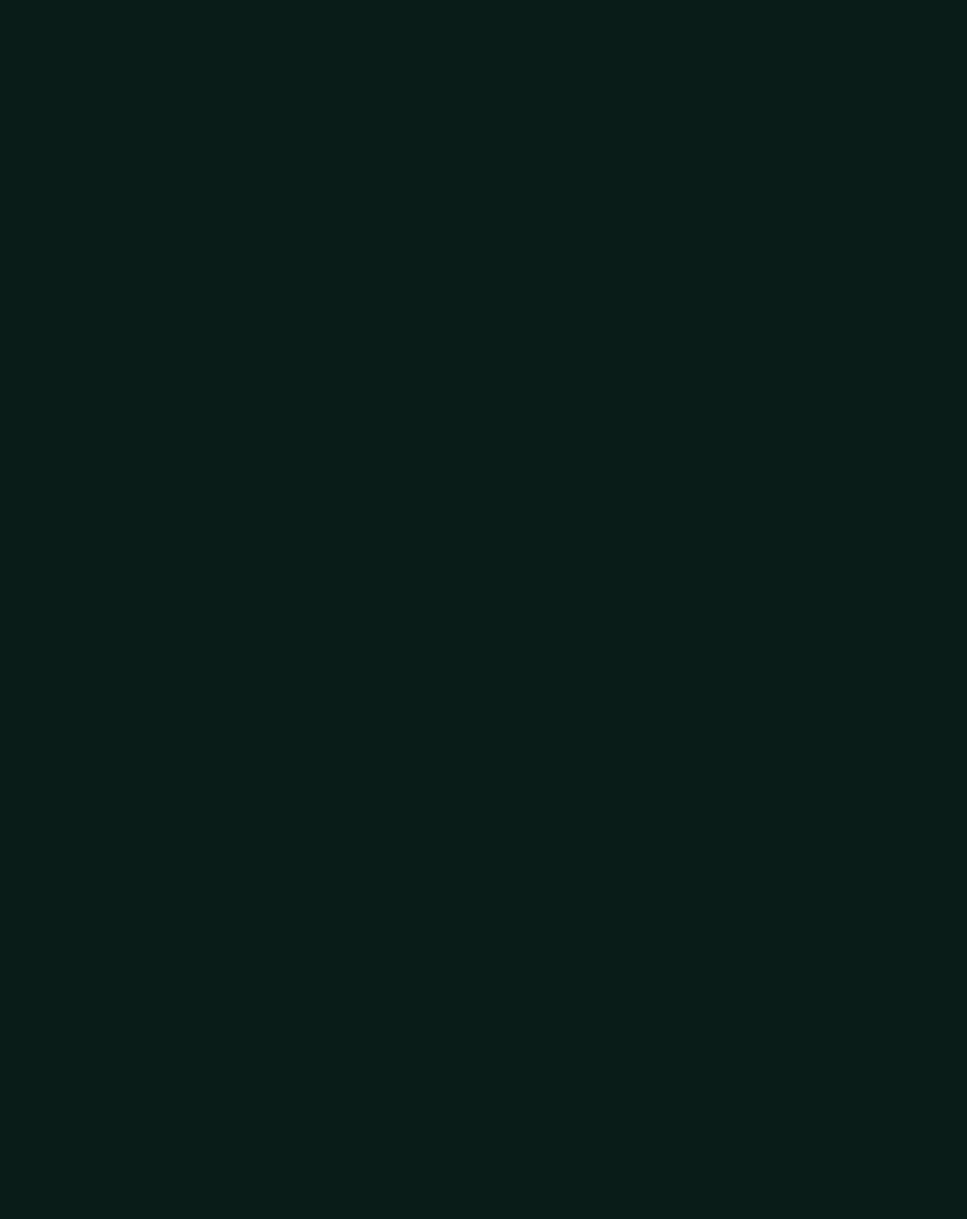
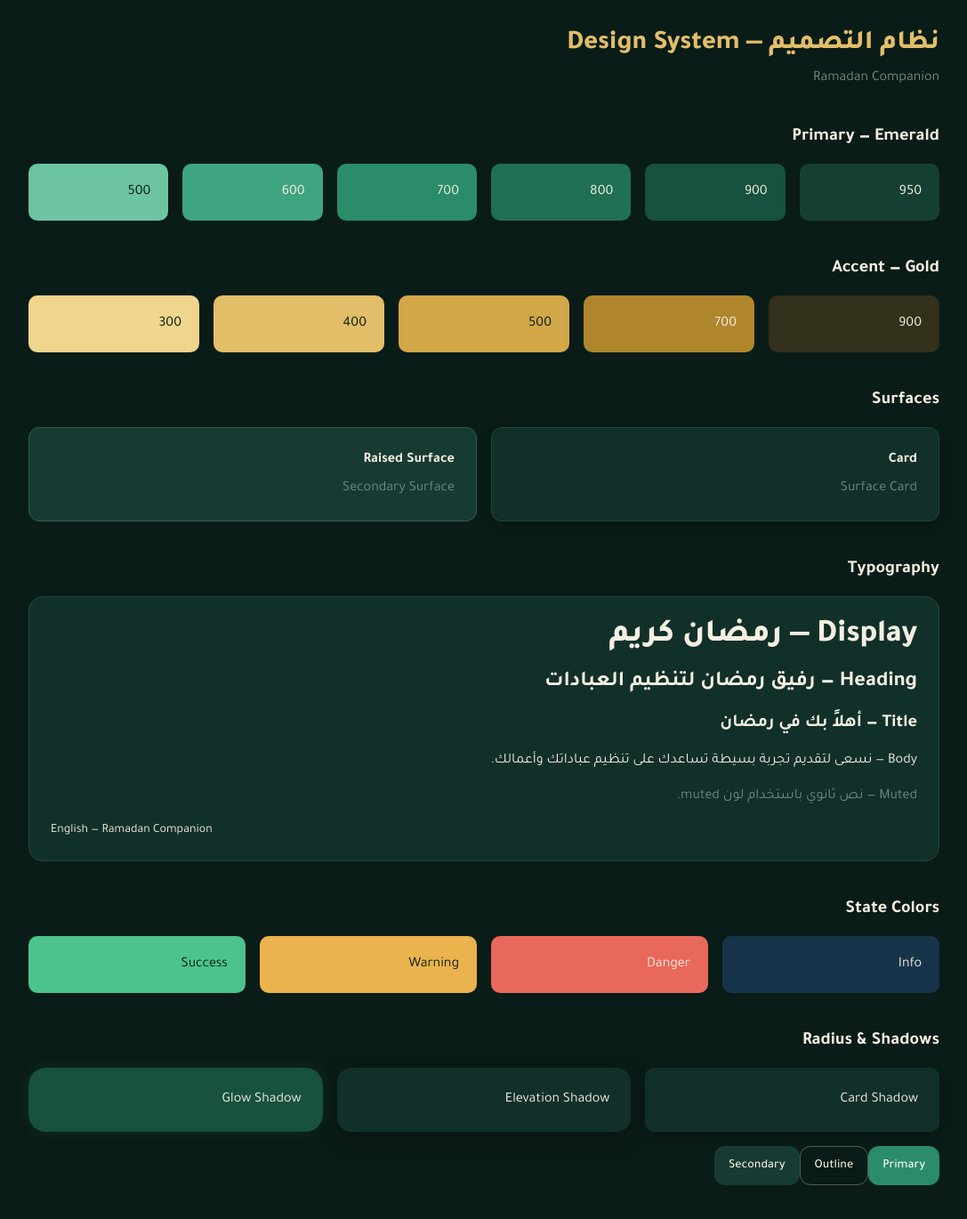
Before and after one commit to mohammadmokhmaljy1/ramadan-companion, a React (Vite) app: page / in a window 1280 px wide. Shown: the top 1370 px of the page at 89% size, without its empty margins (96-1183 px from the left). Before the commit the page ends 800 px from the top, so only its background shows below. Built offline with nearby package versions, Linux system fonts and the light colour scheme.

Commit message:
fix(ui): address base components review feedback

```diff
--- a/src/app/App.tsx
+++ b/src/app/App.tsx
@@ -1,16 +1,112 @@
+import { Button } from '@/shared/ui/button';
 import { Playground } from './Playground';
-
 function App() {
   const isPlayground = window.location.pathname === '/playground';
 
   if (isPlayground) {
     return <Playground />;
   }
-
   return (
     <main dir="rtl" className="bg-background text-foreground min-h-screen p-8">
       <div className="mx-auto max-w-5xl space-y-10">
-        {/* اتركي محتوى صفحة Design System الحالي كما هو */}
+        <header>
+          <h1 className="text-gold-400 text-3xl font-extrabold">نظام التصميم — Design System</h1>
+
+          <p className="text-muted-foreground mt-2">Ramadan Companion</p>
+        </header>
+
+        {/* Emerald */}
+        <section className="space-y-4">
+          <h2 className="text-xl font-bold">Primary — Emerald</h2>
+
+          <div className="grid grid-cols-2 gap-4 sm:grid-cols-3 lg:grid-cols-6">
+            <div className="bg-primary-950 rounded-md p-5">950</div>
+            <div className="bg-primary-900 rounded-md p-5">900</div>
+            <div className="bg-primary-800 rounded-md p-5">800</div>
+            <div className="bg-primary-700 rounded-md p-5">700</div>
+            <div className="bg-primary-600 rounded-md p-5">600</div>
+            <div className="bg-primary-500 text-background rounded-md p-5">500</div>
+          </div>
+        </section>
+
+        {/* Gold */}
+        <section className="space-y-4">
+          <h2 className="text-xl font-bold">Accent — Gold</h2>
+
+          <div className="grid grid-cols-2 gap-4 sm:grid-cols-5">
+            <div className="bg-gold-900 rounded-md p-5">900</div>
+            <div className="bg-gold-700 rounded-md p-5">700</div>
+            <div className="bg-gold-500 text-background rounded-md p-5">500</div>
+            <div className="bg-gold-400 text-background rounded-md p-5">400</div>
+            <div className="bg-gold-300 text-background rounded-md p-5">300</div>
+          </div>
+        </section>
+
+        {/* Surfaces */}
+        <section className="space-y-4">
+          <h2 className="text-xl font-bold">Surfaces</h2>
+
+          <div className="grid gap-4 sm:grid-cols-2">
+            <div className="border-border-subtle bg-card shadow-card rounded-lg border p-6">
+              <h3 className="font-bold">Card</h3>
+              <p className="text-muted-foreground mt-2">Surface Card</p>
+            </div>
+
+            <div className="border-border-strong bg-secondary rounded-lg border p-6">
+              <h3 className="font-bold">Raised Surface</h3>
+              <p className="text-muted-foreground mt-2">Secondary Surface</p>
+            </div>
+          </div>
+        </section>
+
+        {/* Typography */}
+        <section className="space-y-4">
+          <h2 className="text-xl font-bold">Typography</h2>
+
+          <div className="border-border-subtle bg-card space-y-4 rounded-xl border p-6">
+            <h1 className="text-4xl font-extrabold">Display — رمضان كريم</h1>
+
+            <h2 className="text-2xl font-bold">Heading — رفيق رمضان لتنظيم العبادات</h2>
+
+            <h3 className="text-xl font-bold">Title — أهلاً بك في رمضان</h3>
+
+            <p>Body — نسعى لتقديم تجربة بسيطة تساعدك على تنظيم عباداتك وأعمالك.</p>
+
+            <p className="text-muted-foreground">Muted — نص ثانوي باستخدام لون muted.</p>
+
+            <p className="text-sm" dir="ltr">
+              English — Ramadan Companion
+            </p>
+          </div>
+        </section>
+
+        {/* States */}
+        <section className="space-y-4">
+          <h2 className="text-xl font-bold">State Colors</h2>
+
+          <div className="grid grid-cols-2 gap-4 sm:grid-cols-4">
+            <div className="bg-info-700 rounded-md p-5">Info</div>
+            <div className="bg-danger-500 rounded-md p-5">Danger</div>
+            <div className="bg-warning-500 text-background rounded-md p-5">Warning</div>
+            <div className="bg-success-500 text-background rounded-md p-5">Success</div>
+          </div>
+        </section>
+
+        {/* Radius & Shadows */}
+        <section className="space-y-4">
+          <h2 className="text-xl font-bold">Radius & Shadows</h2>
+
+          <div className="grid gap-4 sm:grid-cols-3">
+            <div className="bg-card shadow-card rounded-md p-6">Card Shadow</div>
+
+            <div className="bg-card shadow-elevation rounded-xl p-6">Elevation Shadow</div>
+
+            <div className="bg-primary-900 shadow-glow rounded-2xl p-6">Glow Shadow</div>
+          </div>
+          <Button>Primary</Button>
+          <Button variant="outline">Outline</Button>
+          <Button variant="secondary">Secondary</Button>
+        </section>
       </div>
     </main>
   );
--- a/src/components/ui/button.tsx
+++ /dev/null
@@ -1,88 +0,0 @@
-import type * as React from 'react';
-import { cva, type VariantProps } from 'class-variance-authority';
-import { cn } from 'cn';
-import {
-  Button as ButtonPrimitive,
-  Link as LinkPrimitive,
-  type ButtonProps as ButtonPrimitiveProps,
-  type LinkProps as LinkPrimitiveProps,
-} from 'react-aria-components';
-
-const buttonVariants = cva(
-  "group/button inline-flex shrink-0 items-center justify-center rounded-4xl border border-transparent bg-clip-padding text-sm font-medium whitespace-nowrap transition-all outline-none select-none focus-visible:border-ring focus-visible:ring-[3px] focus-visible:ring-ring/50 active:not-aria-[haspopup]:translate-y-px disabled:pointer-events-none disabled:opacity-50 aria-invalid:border-destructive aria-invalid:ring-[3px] aria-invalid:ring-destructive/20 dark:aria-invalid:border-destructive/50 dark:aria-invalid:ring-destructive/40 [&_svg]:pointer-events-none [&_svg]:shrink-0 [&_svg:not([class*='size-'])]:size-4",
-  {
-    variants: {
-      variant: {
-        default: 'bg-primary text-primary-foreground hover:bg-primary/80',
-        outline:
-          'border-border bg-input/30 hover:bg-input/50 hover:text-foreground aria-expanded:bg-muted aria-expanded:text-foreground',
-        secondary:
-          'bg-secondary text-secondary-foreground hover:bg-[color-mix(in_oklch,var(--secondary),var(--foreground)_5%)] aria-expanded:bg-secondary aria-expanded:text-secondary-foreground',
-        ghost:
-          'hover:bg-muted hover:text-foreground aria-expanded:bg-muted aria-expanded:text-foreground dark:hover:bg-muted/50',
-        destructive:
-          'bg-destructive/10 text-destructive hover:bg-destructive/20 focus-visible:border-destructive/40 focus-visible:ring-destructive/20 dark:bg-destructive/20 dark:hover:bg-destructive/30 dark:focus-visible:ring-destructive/40',
-        link: 'text-primary underline-offset-4 hover:underline',
-      },
-      size: {
-        default:
-          'h-9 gap-1.5 px-3 has-data-[icon=inline-end]:pr-2.5 has-data-[icon=inline-start]:pl-2.5',
-        xs: "h-6 gap-1 px-2.5 text-xs has-data-[icon=inline-end]:pr-2 has-data-[icon=inline-start]:pl-2 [&_svg:not([class*='size-'])]:size-3",
-        sm: 'h-8 gap-1 px-3 has-data-[icon=inline-end]:pr-2 has-data-[icon=inline-start]:pl-2',
-        lg: 'h-10 gap-1.5 px-4 has-data-[icon=inline-end]:pr-3 has-data-[icon=inline-start]:pl-3',
-        icon: 'size-9',
-        'icon-xs': "size-6 [&_svg:not([class*='size-'])]:size-3",
-        'icon-sm': 'size-8',
-        'icon-lg': 'size-10',
-      },
-    },
-    defaultVariants: {
-      variant: 'default',
-      size: 'default',
-    },
-  },
-);
-
-function Button({
-  className,
-  variant = 'default',
-  size = 'default',
-  ...props
-}: Omit<ButtonPrimitiveProps, 'className'> &
-  React.RefAttributes<HTMLButtonElement> &
-  VariantProps<typeof buttonVariants> & {
-    className?: string;
-  }) {
-  return (
-    <ButtonPrimitive
-      data-slot="button"
-      data-variant={variant}
-      data-size={size}
-      className={cn(buttonVariants({ variant, size, className }))}
-      {...props}
-    />
-  );
-}
-
-function LinkButton({
-  className,
-  variant = 'default',
-  size = 'default',
-  ...props
-}: Omit<LinkPrimitiveProps, 'className'> &
-  VariantProps<typeof buttonVariants> & {
-    className?: string;
-  }) {
-  return (
-    <LinkPrimitive
-      data-slot="button"
-      data-variant={variant}
-      data-size={size}
-      className={cn(buttonVariants({ variant, size, className }))}
-      {...props}
-    />
-  );
-}
-
-// eslint-disable-next-line react-refresh/only-export-components
-export { Button, LinkButton, buttonVariants };
--- a/src/shared/ui/sonner.tsx
+++ b/src/shared/ui/sonner.tsx
@@ -44,19 +44,19 @@ const Toaster = ({ ...props }: ToasterProps) => {
       toastOptions={{
         classNames: {
           toast:
-            '!bg-[#173D35] !border !border-[#28594E] !rounded-2xl !p-5 !text-[#F5F1E6] !shadow-lg !min-h-[100px] !w-[360px]',
-          title: '!text-[#F5F1E6] !font-semibold !text-base',
-          description: '!text-[#A9C5BA] !text-sm',
+            '!bg-[var(--surface-raised)] !border !border-[var(--border-strong)] !rounded-2xl !p-5 !text-[var(--text-primary)] !shadow-lg !min-h-[100px] !w-[360px]',
+          title: '!text-[var(--text-primary)] !font-semibold !text-base',
+          description: '!text-[var(--text-secondary)] !text-sm',
           closeButton:
-            '!absolute !left-4 !right-auto !top-4 !translate-x-0 !translate-y-0 !bg-transparent !border-0 !text-[#A9C5BA] hover:!text-white',
+            '!absolute !left-4 !right-auto !top-4 !translate-x-0 !translate-y-0 !bg-transparent !border-0 !text-[var(--text-secondary)] hover:!text-[var(--text-primary)]',
           content: '!flex-1 !min-w-0 !text-right !mr-6',
         },
       }}
       style={
         {
-          '--normal-bg': '#173D35',
-          '--normal-text': '#F5F1E6',
-          '--normal-border': '#28594E',
+          '--normal-bg': 'var(--surface-raised)',
+          '--normal-text': 'var(--text-primary)',
+          '--normal-border': 'var(--border-strong)',
         } as React.CSSProperties
       }
       {...props}
```
